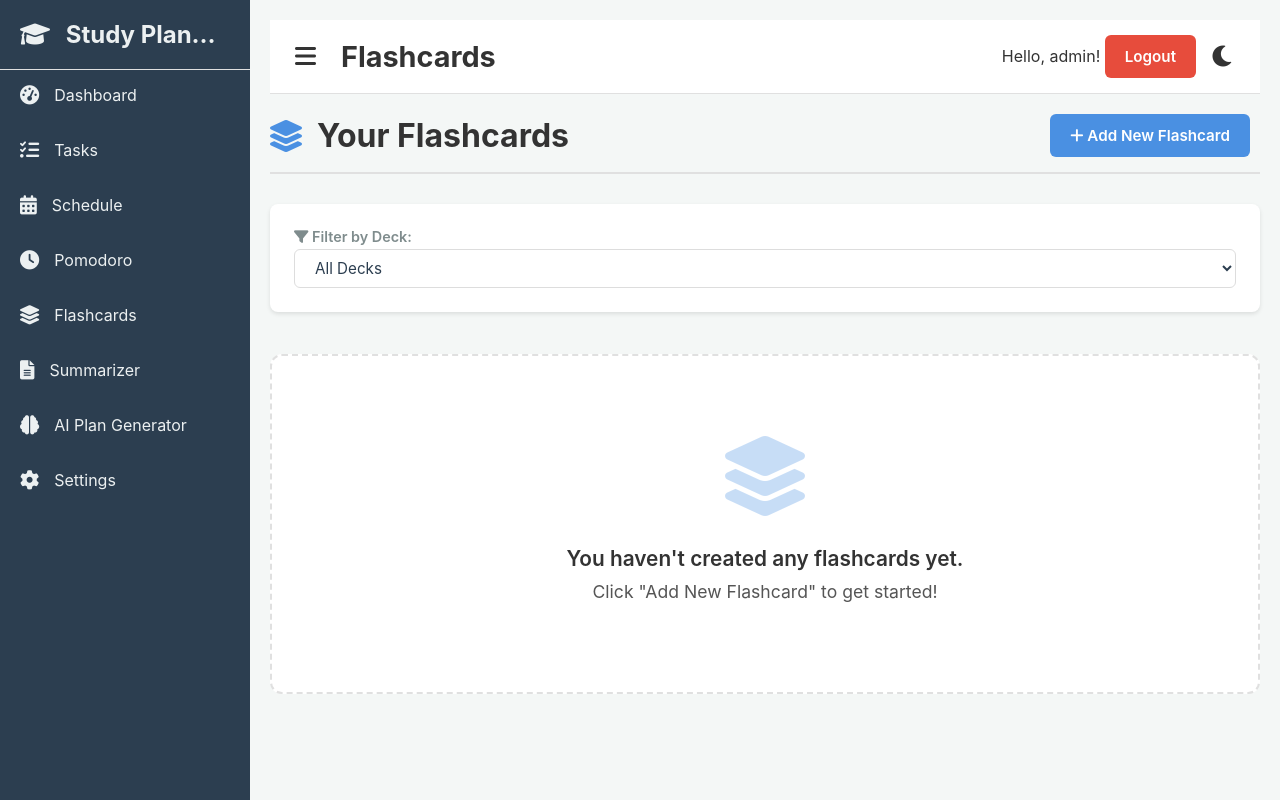
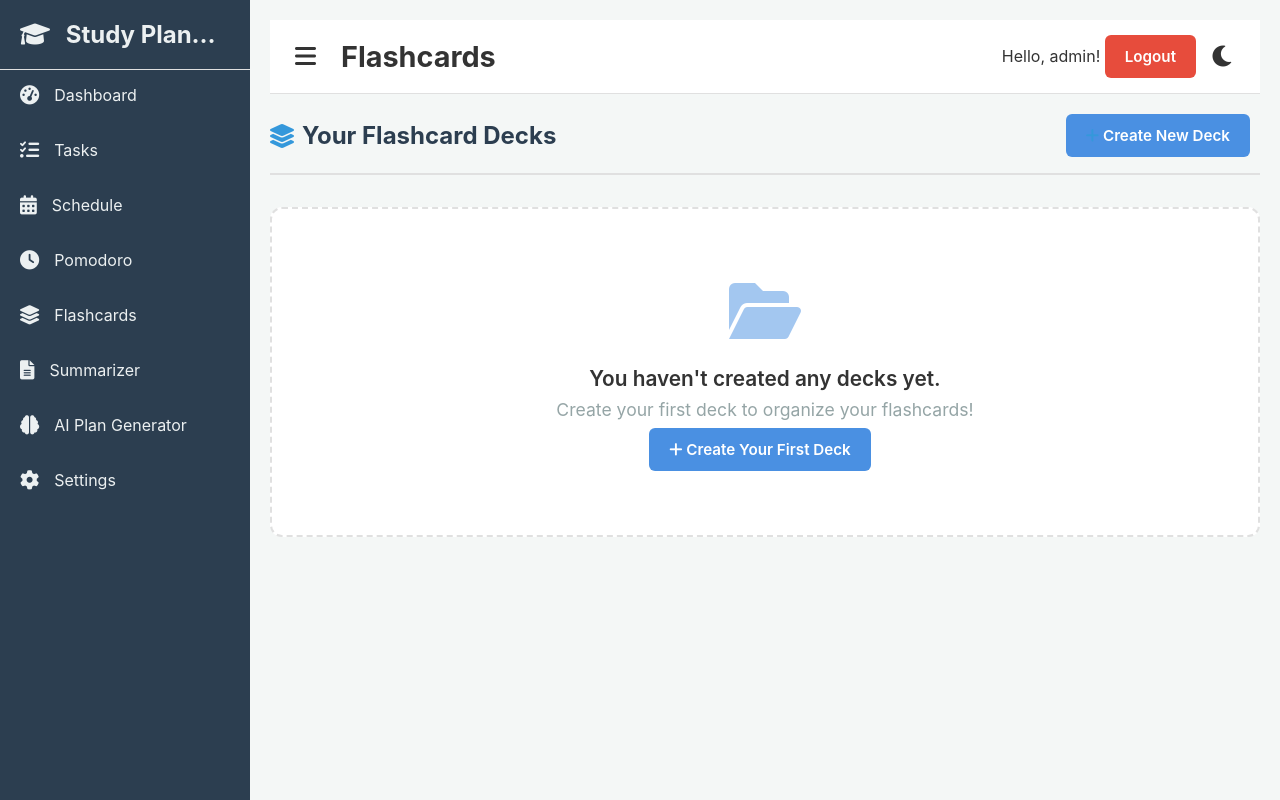
Before and after one commit to StudyPlannerJM/Final-project, a Flask app: page /flashcards in a window 1280 px wide. Run offline with Flask 3, Linux system fonts and the light colour scheme; a user stored in the database is signed in; data that the repository does not hold is empty; some libraries are stand-ins or nearby versions.

Commit message:
deck functional

```diff
--- a/app/routes.py
+++ b/app/routes.py
@@ -708,33 +708,40 @@ def delete_deck(deck_id):
 @main.route("/flashcards")
 @login_required
 def flashcards():
-    """Display flashcards, optionally filtered by deck"""
+    """Display flashcards organized by decks"""
     deck_id = request.args.get('deck_id', type=int)
 
     try:
-        # Get all decks for the filter dropdown
+        # Get all decks for the user
         user_decks = DeckService.get_user_decks(current_user.id)
 
-        # Get flashcards (filtered by deck if specified)
+        # Add flashcard count to each deck
+        for deck in user_decks:
+            deck.flashcard_count = deck.flashcards.count()
+
+        # If no deck selected, show deck grid view
+        if not deck_id:
+            return render_template(
+                "flashcards.html",
+                title="Flashcards",
+                decks=user_decks,
+                show_decks=True
+            )
+
+        # If deck selected, show flashcards in that deck
+        selected_deck = DeckService.get_deck_by_id(deck_id, current_user.id)
         user_flashcards = FlashcardService.get_user_flashcards(
             current_user.id,
             deck_id=deck_id
         )
 
-        # Get selected deck info if filtering
-        selected_deck = None
-        if deck_id:
-            try:
-                selected_deck = DeckService.get_deck_by_id(deck_id, current_user.id)
-            except:
-                pass
-
         return render_template(
             "flashcards.html",
-            title="Flashcards",
+            title=f"{selected_deck.name} - Flashcards",
             flashcards=user_flashcards,
             decks=user_decks,
-            selected_deck=selected_deck
+            selected_deck=selected_deck,
+            show_decks=False
         )
     except Exception as e:
         current_app.logger.error(f"Error loading flashcards: {str(e)}")
@@ -746,6 +753,16 @@ def flashcards():
 def add_flashcard():
     """Create a new flashcard"""
     form = FlashcardForm()
+
+    # Pre-select deck if provided in query parameter
+    if request.method == 'GET':
+        deck_id = request.args.get('deck_id', type=int)
+        if deck_id:
+            try:
+                deck = DeckService.get_deck_by_id(deck_id, current_user.id)
+                form.deck.data = deck
+            except:
+                pass
 
     if form.validate_on_submit():
         try:
--- a/app/templates/dashboard.html
+++ b/app/templates/dashboard.html
@@ -101,7 +101,7 @@
             <div class="stat-card flashcard">
                 <div class="stat-icon">📊</div>
                 <div class="stat-content">
-                    <h3>{% if total_decks &gt; 0 %}{{ (total_flashcards / total_decks) | round(1) }}{% else %}0{% endif %}</h3>
+                    <h3>{% if total_decks > 0 %}{{ (total_flashcards / total_decks) | round(1) }}{% else %}0{% endif %}</h3>
                     <p>Avg Cards per Deck</p>
                 </div>
             </div>
@@ -132,7 +132,7 @@
                 <span class="btn-icon">🎴</span>
                 <span>Add Flashcard</span>
             </a>
-            <a href="{{ url_for('main.decks') }}" class="action-btn secondary">
+            <a href="{{ url_for('main.flashcards') }}" class="action-btn secondary">
                 <span class="btn-icon">📚</span>
                 <span>View Decks</span>
             </a>
--- a/app/templates/flashcards.html
+++ b/app/templates/flashcards.html
@@ -5,39 +5,103 @@
 
 {% block head_extra %}
     <link rel="stylesheet" href="{{ url_for('static', filename='css/flashcards.css') }}">
+    <link rel="stylesheet" href="{{ url_for('static', filename='css/decks.css') }}">
 {% endblock %}
 
 {% block page_title %}{{ title }}{% endblock %}
 
 {% block content %}
-    <div class="flashcards-header">
-        <div class="header-left">
-            <h2><i class="fas fa-layer-group"></i> Your Flashcards</h2>
-            {% if selected_deck %}
-                <span class="deck-badge" style="background-color: {{ selected_deck.color }}22; color: {{ selected_deck.color }}; border: 1px solid {{ selected_deck.color }};">
-                    <i class="fas {{ selected_deck.icon or 'fa-folder' }}"></i> {{ selected_deck.name }}
-                </span>
-            {% endif %}
-        </div>
+    {% if show_decks %}
+        <!-- DECK GRID VIEW -->
+        <div class="decks-header">
+            <h2><i class="fas fa-layer-group"></i> Your Flashcard Decks</h2>
             <div class="header-actions">
-            <a href="{{ url_for('main.add_flashcard') }}" class="btn btn-primary">
-                <i class="fas fa-plus"></i> Add New Flashcard
+                <a href="{{ url_for('main.add_deck') }}" class="btn btn-primary">
+                    <i class="fas fa-plus"></i> Create New Deck
                 </a>
             </div>
         </div>
 
-    <!-- Deck Filter Dropdown -->
-    <div class="filter-section">
-        <div class="filter-group">
-            <label for="deckFilter"><i class="fas fa-filter"></i> Filter by Deck:</label>
-            <select id="deckFilter" class="form-control" onchange="filterByDeck(this.value)">
-                <option value="">All Decks</option>
+        <div class="decks-grid">
+            {% if decks %}
                 {% for deck in decks %}
-                    <option value="{{ deck.id }}" {% if selected_deck and selected_deck.id == deck.id %}selected{% endif %}>
-                        {{ deck.name }} ({{ deck.flashcards.count() }})
-                    </option>
+                    <div class="deck-card" data-color="{{ deck.color }}" style="border-left: 4px solid var(--deck-color);">
+                        <div class="deck-header" style="background: linear-gradient(135deg, var(--deck-color-light1), var(--deck-color-light2));">
+                            <div class="deck-icon" style="color: var(--deck-color);">
+                                <i class="fas {{ deck.icon or 'fa-folder' }}"></i>
+                            </div>
+                            <div class="deck-info">
+                                <h3>{{ deck.name }}</h3>
+                                {% if deck.is_default %}
+                                    <span class="badge badge-default">Default</span>
+                                {% endif %}
+                            </div>
+                        </div>
+                        <div class="deck-body">
+                            {% if deck.description %}
+                                <p class="deck-description">{{ deck.description }}</p>
+                            {% else %}
+                                <p class="deck-description text-muted">No description</p>
+                            {% endif %}
+                            <div class="deck-stats">
+                                <div class="stat">
+                                    <i class="fas fa-layer-group"></i>
+                                    <span>{{ deck.flashcard_count }} flashcard{{ 's' if deck.flashcard_count != 1 else '' }}</span>
+                                </div>
+                            </div>
+                        </div>
+                        <div class="deck-actions">
+                            <a href="{{ url_for('main.flashcards', deck_id=deck.id) }}" class="btn btn-primary btn-sm">
+                                <i class="fas fa-folder-open"></i> Open Deck
+                            </a>
+                            <a href="{{ url_for('main.edit_deck', deck_id=deck.id) }}" class="btn btn-secondary btn-sm">
+                                <i class="fas fa-edit"></i> Edit
+                            </a>
+                            {% if not deck.is_default %}
+                                <button onclick="confirmDeleteDeck('{{ deck.id }}')" class="btn btn-danger btn-sm">
+                                    <i class="fas fa-trash"></i> Delete
+                                </button>
+                            {% endif %}
+                        </div>
+                    </div>
                 {% endfor %}
-            </select>
+            {% else %}
+                <div class="empty-state">
+                    <div class="empty-icon">
+                        <i class="fas fa-folder-open"></i>
+                    </div>
+                    <p>You haven't created any decks yet.</p>
+                    <p>Create your first deck to organize your flashcards!</p>
+                    <a href="{{ url_for('main.add_deck') }}" class="btn btn-primary">
+                        <i class="fas fa-plus"></i> Create Your First Deck
+                    </a>
+                </div>
+            {% endif %}
+        </div>
+    {% else %}
+        <!-- FLASHCARDS VIEW FOR SPECIFIC DECK -->
+        <div class="flashcards-header">
+            <div class="header-left">
+                <h2>
+                    <i class="fas fa-layer-group"></i>
+                    {% if selected_deck %}
+                        {{ selected_deck.name }}
+                    {% else %}
+                        Your Flashcards
+                    {% endif %}
+                </h2>
+                {% if selected_deck %}
+                    <div style="margin-top: 0.5rem;">
+                        <a href="{{ url_for('main.flashcards') }}" class="btn btn-secondary btn-sm">
+                            <i class="fas fa-arrow-left"></i> Back to All Decks
+                        </a>
+                    </div>
+                {% endif %}
+            </div>
+            <div class="header-actions">
+                <a href="{{ url_for('main.add_flashcard') }}{% if selected_deck %}?deck_id={{ selected_deck.id }}{% endif %}" class="btn btn-primary">
+                    <i class="fas fa-plus"></i> Add Flashcard
+                </a>
             </div>
         </div>
 
@@ -47,7 +111,7 @@
                     <div class="flashcard-wrapper">
                         <div class="flashcard-item" data-flashcard-id="{{ flashcard.id }}">
                             <!-- Deck indicator -->
-                        <div class="flashcard-deck-indicator" style="background-color: {{ flashcard.deck.color }};">
+                            <div class="flashcard-deck-indicator" data-color="{{ flashcard.deck.color }}" style="background-color: var(--deck-indicator-color);">
                                 <i class="fas {{ flashcard.deck.icon or 'fa-folder' }}"></i>
                                 <span>{{ flashcard.deck.name }}</span>
                             </div>
@@ -103,30 +167,38 @@
                 <div class="empty-state">
                     <i class="fas fa-layer-group empty-icon"></i>
                     {% if selected_deck %}
-                    <p>No flashcards in the "{{ selected_deck.name }}" deck yet.</p>
-                    <p>Click "Add New Flashcard" to create one!</p>
+                        <p>No flashcards in "{{ selected_deck.name }}" yet.</p>
+                        <p>Click "Add Flashcard" to create one!</p>
                     {% else %}
-                    <p>You haven't created any flashcards yet.</p>
-                    <p>Click "Add New Flashcard" to get started!</p>
+                        <p>No flashcards found.</p>
+                        <p>Click "Add Flashcard" to get started!</p>
                     {% endif %}
                 </div>
             {% endif %}
         </div>
+    {% endif %}
 {% endblock %}
 
 {% block body_extra %}
+    <script src="{{ url_for('static', filename='js/decks.js') }}"></script>
     <script>
         function flipCard(button) {
             const flashcard = button.closest('.flashcard-item');
             flashcard.classList.toggle('flipped');
         }
 
-        function filterByDeck(deckId) {
-            if (deckId) {
-                window.location.href = "{{ url_for('main.flashcards') }}?deck_id=" + deckId;
-            } else {
-                window.location.href = "{{ url_for('main.flashcards') }}";
-            }
-        }
+        document.querySelectorAll('.deck-card[data-color]').forEach(card => {
+            const color = card.getAttribute('data-color');
+            const lightColor1 = color + '08';
+            const lightColor2 = color + '15';
+            card.style.setProperty('--deck-color', color);
+            card.style.setProperty('--deck-color-light1', lightColor1);
+            card.style.setProperty('--deck-color-light2', lightColor2);
+        });
+
+        document.querySelectorAll('.flashcard-deck-indicator[data-color]').forEach(indicator => {
+            const color = indicator.getAttribute('data-color');
+            indicator.style.setProperty('--deck-indicator-color', color);
+        });
     </script>
 {% endblock %}
```
Lines whose indentation alone changed are shown as unchanged.
